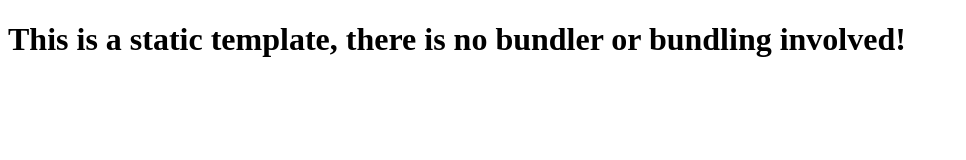
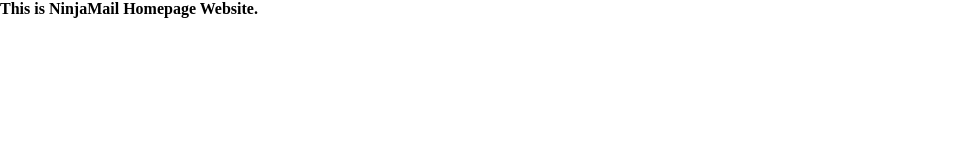
Before and after one commit to ThanhTrung271101/HTML-CSS, a website: page index.html in a window 1280 px wide. Shown: the whole page, without its empty margins (0-966 px from the left). Drawn offline with Linux system fonts and the light colour scheme.

Commit message:
Import html + css

```diff
--- a/index.html
+++ b/index.html
@@ -4,9 +4,10 @@
     <meta charset="UTF-8">
     <meta name="viewport" content="width=device-width, initial-scale=1.0">
     <meta http-equiv="X-UA-Compatible" content="ie=edge">
+    <link rel="stylesheet" href="./styles/index.css">
     <title>Static Template</title>
   </head>
   <body>
-    <h1>This is a static template, there is no bundler or bundling involved!</h1>
+    <h1>This is NinjaMail Homepage Website.</h1>
   </body>
 </html>
--- /dev/null
+++ b/styles/index.css
@@ -0,0 +1,6 @@
+*{
+  margin: 0;
+  padding: 0;
+  border: 0;
+  font-size: 100%;
+ }
```
